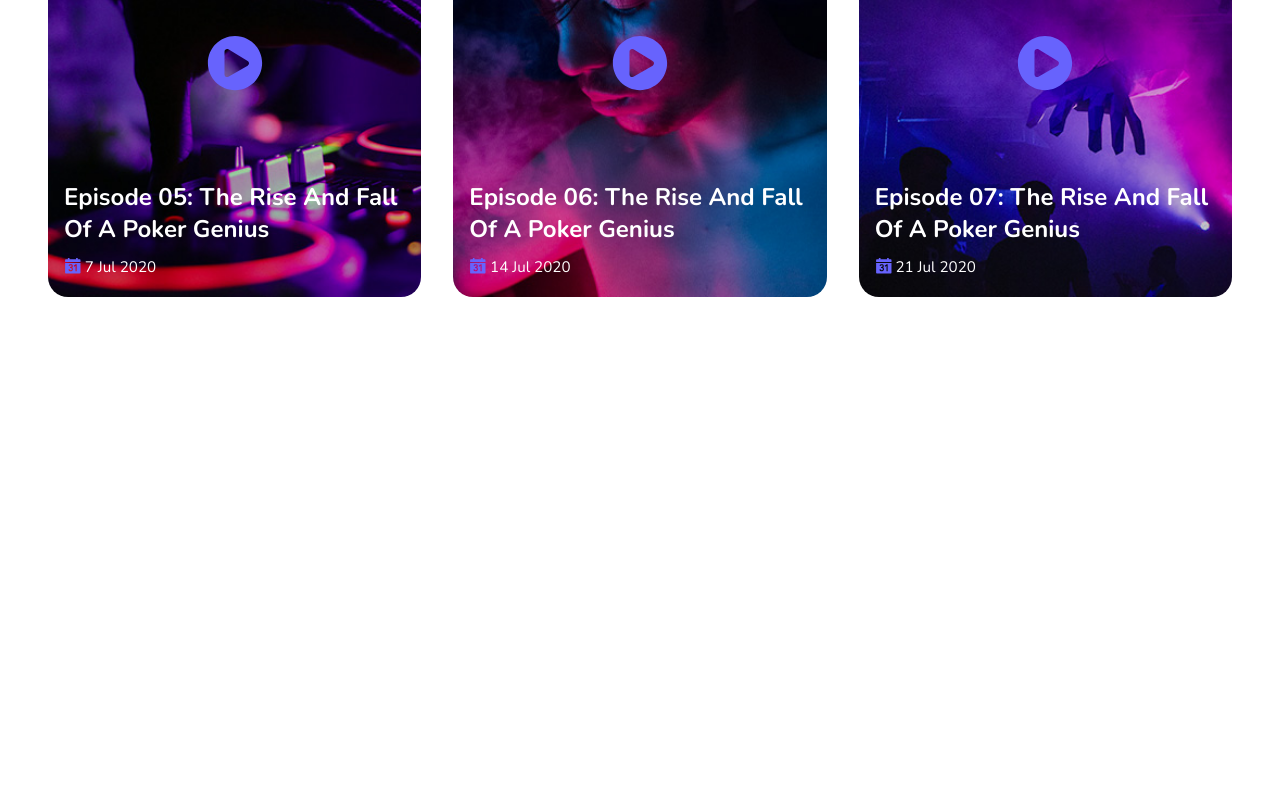
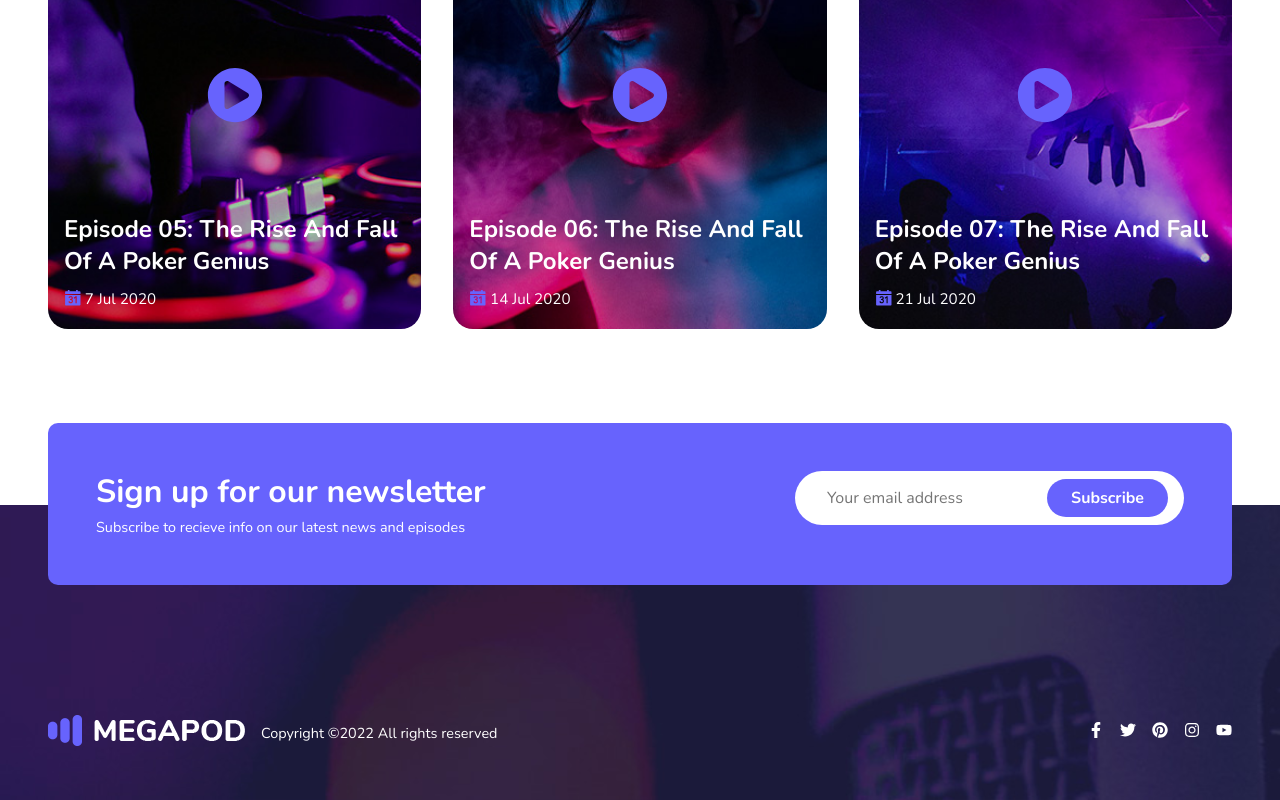
Before and after one commit to zacharymillerm/ultrapod, a React (Create React App) app: page / in a window 1280 px wide. Shown: the part 3589-4389 px from the top of the page. Before the commit the page ends 3982 px from the top, so only its background shows below. Built offline with nearby package versions, Linux system fonts and the light colour scheme; the HTML template or start-up script is replaced by a standard one.

Commit message:
Created footer section

```diff
--- a/src/App.js
+++ b/src/App.js
@@ -1,6 +1,7 @@
 import React, { useState } from "react";
 import { BrowserRouter as Router, Routes, Route } from "react-router-dom";
 import "./App.css";
+import Footer from "./components/Footer";
 import Home from "./pages/Home";
 
 const App = () => {
@@ -17,7 +18,9 @@ const App = () => {
 			<Routes>
 				<Route path='/' element={<Home nav={nav} showNav={showNav} closeNav={closeNav} />} />
 			</Routes>
+			<Footer />
 		</Router>
+
 	);
 };
 
--- /dev/null
+++ b/src/components/Footer.js
@@ -0,0 +1,121 @@
+import React from 'react'
+import styled from "styled-components"
+import {FaFacebookF,
+	FaTwitter,
+	FaPinterest,
+	FaInstagram,
+	FaYoutube,} from "react-icons/fa"
+import { Link } from 'react-router-dom'
+import LogoImage from "../img/logo.png";
+import FooterBg from "../img/footer-bg.jpg"
+
+// Styles
+const FooterContainer = styled.div`
+    background-image: url(${FooterBg});
+    background-position: center;
+    background-size: cover;
+    color: #fff;
+    padding: 3rem;
+    position: relative;
+`
+const FooterSignUp = styled.div`
+    background-color: #6763fd;
+    padding: 3rem;
+    border-radius: 10px;
+    display: flex;
+    justify-content: space-between;
+    position: relative;
+    top: -130px;
+`
+const SignUpContent = styled.div`
+    width: 40%;
+`
+const Header = styled.p`
+    font-size: 2rem;
+    font-weight: 700;
+    line-height: 1.3;
+    margin-bottom: .3rem;
+`
+const Desc = styled.p`
+    font-size: 90%;
+`
+const SignUpForm = styled.form`
+    background-color: #fff;
+    height: fit-content;
+    padding: .5rem 1rem;
+    border-radius: 30px;
+`
+const Input = styled.input`
+    outline: none;
+    background-color: transparent;
+    border: none;
+    padding: 0 1rem;
+    font-size: 1rem;
+`
+const SignUpBtn = styled.button`
+    background-color: #6763fd;
+    border: none;
+    padding: .5rem 1.5rem;
+    border-radius: 20px;
+    color: #fff;
+    font-size: 1rem;
+    font-weight: 700;
+    cursor: pointer;
+`
+const FooterContent = styled.div`
+    display: flex;
+    justify-content: space-between;
+    align-items: center;
+`
+const CopyrightGroup = styled.div`
+    display: flex;
+    align-items: center;
+`
+const HomeLink = styled(Link)`
+    margin-right: 1rem;
+`
+const Logo = styled.img`
+`
+const CopyrightText = styled.p`
+    font-size: 90%;
+`
+const FooterLinks = styled.div`
+
+`
+const FooterLink = styled(Link)`
+    color: #fff;
+    text-decoration: none;
+    margin-left: 1rem;
+`
+
+const Footer = () => {
+  return (
+    <FooterContainer>
+        <FooterSignUp>
+            <SignUpContent>
+                <Header>Sign up for our newsletter</Header>
+                <Desc>Subscribe to recieve info on our latest news and episodes</Desc>
+            </SignUpContent>
+            <SignUpForm>
+                <Input type='email' placeholder='Your email address' />
+                <SignUpBtn type='submit'>Subscribe</SignUpBtn>
+            </SignUpForm>
+        </FooterSignUp>
+        <FooterContent>
+            <CopyrightGroup>
+                <HomeLink to='/'><Logo src={LogoImage} /></HomeLink>
+                <CopyrightText>Copyright ©2022 All rights reserved</CopyrightText>
+            </CopyrightGroup>
+            <FooterLinks>
+                <FooterLink to='/'><FaFacebookF /></FooterLink>
+                <FooterLink to='/'><FaTwitter /></FooterLink>
+                <FooterLink to='/'><FaPinterest /></FooterLink>
+                <FooterLink to='/'><FaInstagram /></FooterLink>
+                <FooterLink to='/'><FaYoutube /></FooterLink>
+            </FooterLinks>
+        </FooterContent>
+    </FooterContainer>
+  )
+}
+
+export default Footer
--- a/src/components/Home/Episodes.js
+++ b/src/components/Home/Episodes.js
@@ -5,9 +5,9 @@ import {screens} from '../../data/Screens'
 
 // Styles
 const EpisodesContainer = styled.div`
-  padding: 6rem 3rem;
+  padding: 8rem 3rem 11rem 3rem ;
   @media ${screens.tabletS} {
-    padding: 6rem 1rem;
+    padding: 8rem 1rem 11rem 1rem;
   }
 `
 const Header = styled.p`
```
